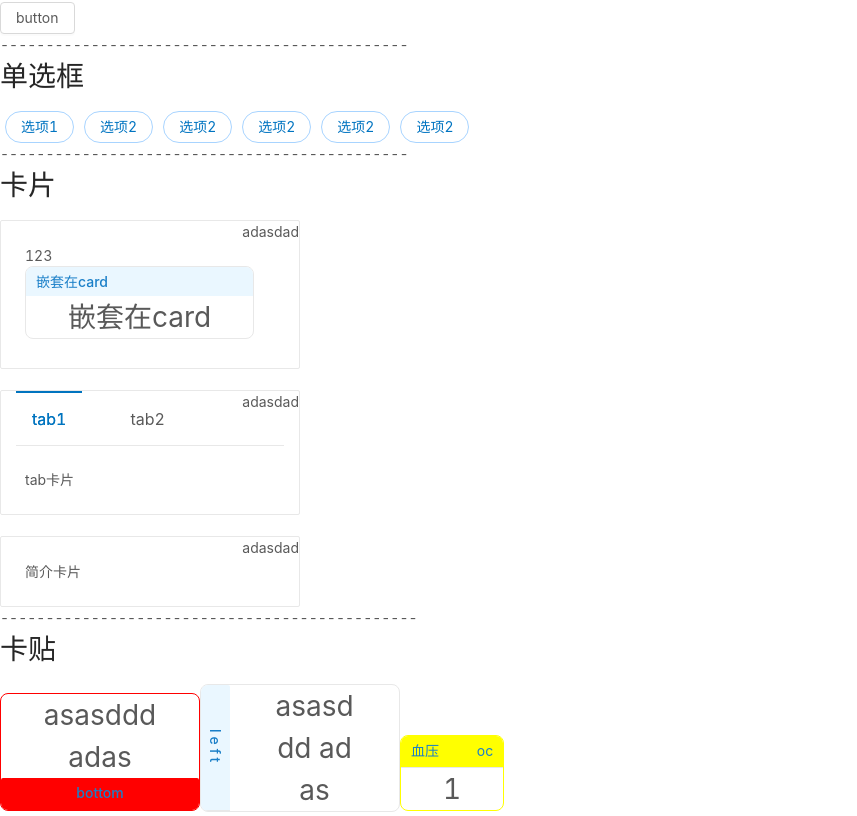
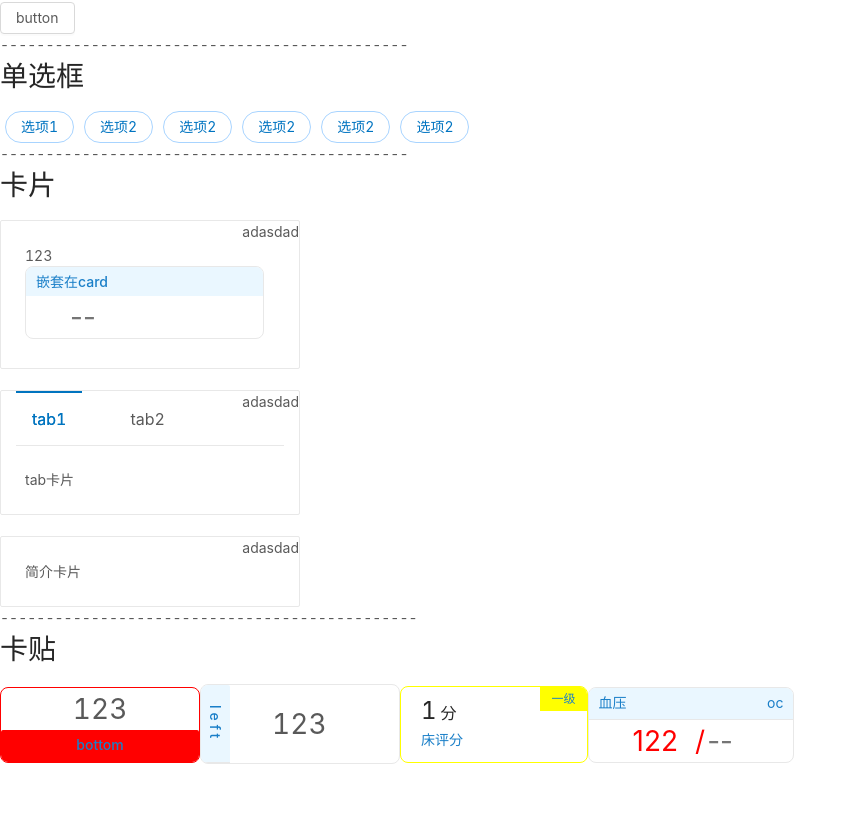
Before and after one commit to MDSD-JOB/medical-ui, a Vue app: page / in a window 1280 px wide. Shown: the part 1278-2094 px from the top of the page, without its empty margins (0-857 px from the left). After the commit the page ends 2046 px from the top, so only its background shows below. Built offline with nearby package versions, Linux system fonts and the light colour scheme.

Commit message:
feat: 卡贴输入功能

```diff
--- a/src/App.vue
+++ b/src/App.vue
@@ -107,19 +107,26 @@
     </med-card>
     ----------------------------------------------<br />
     <h1>卡贴</h1>
-    <med-pin width="200px" layout="bottom" title="bottom" checked titleBg="red">
-      <div>
-        asasddd adas
-      </div>
-      <template #extra>2急</template>
-    </med-pin>
-    <med-pin width="200px" layout="left" title="left">
-      <div>
-        asasddd adas
-      </div>
+    <med-pin
+      width="200px"
+      layout="bottom"
+      title="bottom"
+      checked
+      titleBg="red"
+      num="123"
+    >
+      <template #extra>2级</template>
     </med-pin>
     <med-pin
-      layout="top"
+      width="200px"
+      layout="left"
+      title="left"
+      num="123"
+      @click="pinClick"
+    >
+    </med-pin>
+    <med-pin
+      layout="blank"
       title="血压"
       unit="oc"
       num="1"
@@ -127,6 +134,14 @@
       titleBg="yellow"
       bordered
       checked
+    />
+    <med-pin
+      layout="top"
+      title="血压"
+      unit="oc"
+      twoNumFlag
+      bodyColor="red"
+      num="122"
     >
     </med-pin>
   </div>
@@ -207,6 +222,9 @@
     this.getARR()
   },
   methods: {
+    pinClick() {
+      console.log(1111)
+    },
     loadDatas() {
       setTimeout(() => {
         this.$refs.tables.refresh()
--- a/src/components/MedForm/src/index.vue
+++ b/src/components/MedForm/src/index.vue
@@ -167,7 +167,7 @@
     layout: {
       type: String,
       require: false,
-      default: 'card'
+      default: 'inline'
     },
     //  控件的栅格尺寸
     responsive: {
--- a/src/components/MedPin/src/index.less
+++ b/src/components/MedPin/src/index.less
@@ -88,4 +88,33 @@
       word-break: break-all;
     }
   }
+
+  .flex-c-c {
+    display: flex;
+    align-items: center;
+    justify-content: center;
+  }
+  .med-pin-input-box {
+    display: inline-flex;
+    align-items: center;
+    box-sizing: border-box;
+    position: relative;
+  }
+  .med-pin-input-box__label {
+    display: inline-block;
+    visibility: hidden;
+    margin-right: 5px;
+    margin-left: 5px;
+  }
+  .med-pin-input-box__input {
+    box-sizing: border-box;
+    position: absolute;
+    outline: 0;
+    border: 0;
+    margin: 0;
+    outline: none;
+    border: none;
+    line-height: 1;
+    background-color: transparent;
+  }
 }
--- a/src/components/MedPin/src/index.vue
+++ b/src/components/MedPin/src/index.vue
@@ -19,9 +19,8 @@
     @click="onClick"
   >
     <div v-if="layout === 'blank'">
-      <a-statistic :value="num" suffix="分" style="margin-right: 50px">
-      </a-statistic>
-      <p href="javascript:;">床评分</p>
+      <a-statistic :value="num" suffix="分" style="margin-right: 50px" />
+      <p>床评分</p>
       <div
         class="badge"
         :style="{ color: titleColor, backgroundColor: titleBg }"
@@ -29,7 +28,30 @@
         一级
       </div>
     </div>
-    <div v-else>{{ num }}</div>
+    <div class="flex-c-c" v-else-if="layout === 'top'">
+      <span class="med-pin-input-box">
+        <span class="med-pin-input-box__label">{{ lnum || '--' }}</span>
+        <input
+          type="number"
+          class="med-pin-input-box__input"
+          v-model="lnum"
+          placeholder="--"
+          maxlength="3"
+        />
+      </span>
+      <span v-show="twoNumFlag" style="position:relative;z-index:9;">/</span>
+      <span class="med-pin-input-box" v-if="twoNumFlag">
+        <span class="med-pin-input-box__label">{{ rnum || '--' }}</span>
+        <input
+          type="number"
+          class="med-pin-input-box__input"
+          v-model="rnum"
+          placeholder="--"
+          maxlength="3"
+        />
+      </span>
+    </div>
+    <div v-else>{{ lnum }}</div>
     <span v-if="layout === 'top'" slot="extra">{{ unit }}</span>
     <slot />
   </a-card>
@@ -37,6 +59,12 @@
 <script>
 export default {
   name: 'MedPin',
+  data() {
+    return {
+      lnum: this.num,
+      rnum: this.snum
+    }
+  },
   props: {
     // 布局， top/left/bottom/blank
     layout: {
@@ -67,6 +95,16 @@
       type: String,
       required: false,
       default: null
+    },
+    snum: {
+      type: String,
+      required: false,
+      default: null
+    },
+    twoNumFlag: {
+      type: Boolean,
+      required: false,
+      default: false
     },
     // 数据字体大小
     bodyFontSize: {
--- a/src/data.js
+++ b/src/data.js
@@ -166,6 +166,7 @@
     fieldName: 'name',
     required: true,
     wrongMsg: '请输入正确格式的姓名',
+    trigger: 'change',
     validator: (rule, value, cb) => {
       if (value && value.startsWith(1)) {
         cb('不能以1开头')
```
Also changed, not shown: src/components/MedPin/src/DivInput.vue (added, +69 -0 lines), src/mixins/formModelRule.js (deleted, +0 -50 lines).
